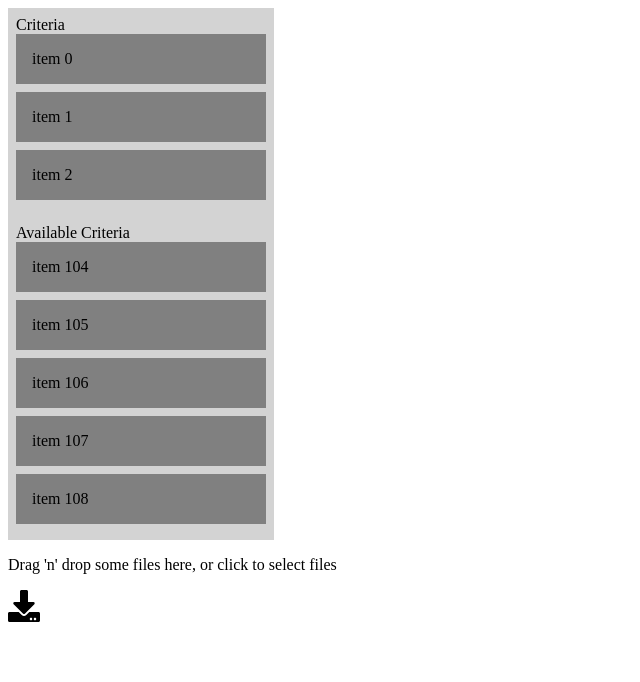
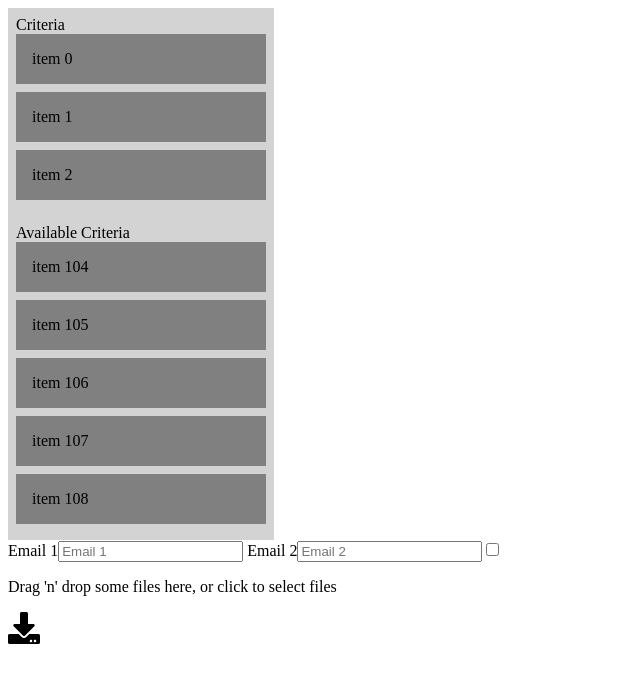
Before and after one commit to TrustedCapsules/policyBuilder, a React app: page / in a window 1280 px wide. Shown: the top 682 px of the page, without its empty margins (0-640 px from the left). Built offline with nearby package versions, Linux system fonts and the light colour scheme; the HTML template or start-up script is replaced by a standard one.

Commit message:
add email fields

```diff
--- a/src/App.tsx
+++ b/src/App.tsx
@@ -1,5 +1,5 @@
 import DragList from './DragList'
-import * as React from "react";
+import * as React from 'react';
 import {useDropzone} from 'react-dropzone'
 import * as superagent from "superagent";
 import {FontAwesomeIcon} from '@fortawesome/react-fontawesome'
@@ -15,17 +15,38 @@ export default class App extends React.Component<{}, {}> {
 }
 
 function MyDropzone() {
+    const [email1, setEmail1] = React.useState("");
+    const [email2, setEmail2] = React.useState("");
+    const [inviteRecipients, setInviteRecipients] = React.useState(false);
     const onDrop = React.useCallback((acceptedFiles: File[]) => {
-        const req = superagent.post('http://127.0.0.1:5001/submit');
-        acceptedFiles.forEach((file: File) => {
-            console.log(file);
-            req.attach(file.name, file);
-        });
+        const req = superagent.post('http://127.0.0.1:5001/submit')
+            .field({email1})
+            .field({email2})
+            .field({inviteRecipients});
+        acceptedFiles.forEach((file: File) => req.attach(file.name, file));
         req.end();
-    }, []);
+    }, [email1, email2, inviteRecipients]);
     const {getRootProps, getInputProps, isDragActive} = useDropzone({onDrop});
 
-    return (
+    return (<>
+        <label> Email 1
+            <input type="email"
+                   name="email1"
+                   value={email1}
+                   onChange={e => setEmail1(e.target.value)}
+                   placeholder="Email 1"/>
+        </label>
+        <label> Email 2
+            <input type="email"
+                   name="email2"
+                   value={email2}
+                   onChange={e => setEmail2(e.target.value)}
+                   placeholder="Email 2"/>
+        </label>
+        <input type="checkbox"
+               name="inviteRecipients"
+               onChange={e => setInviteRecipients(e.target.checked)}
+               checked={inviteRecipients}/>
         <div {...getRootProps()}>
             <input {...getInputProps()} />
             {
@@ -40,5 +61,5 @@ function MyDropzone() {
                     </>
             }
         </div>
-    )
+    </>);
 }
```
Also changed, not shown: 1 other file (tests, documents, lock files or other folders).
